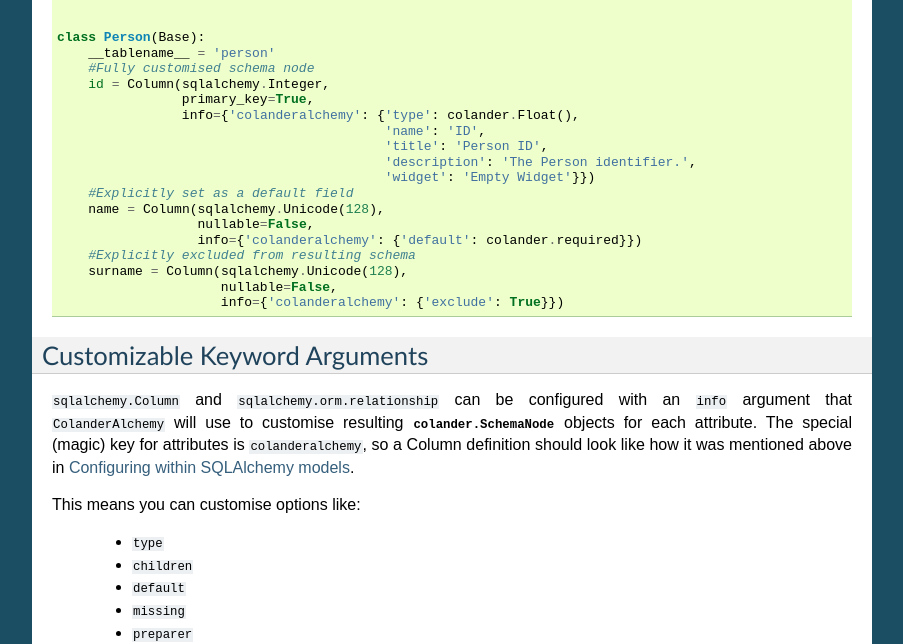
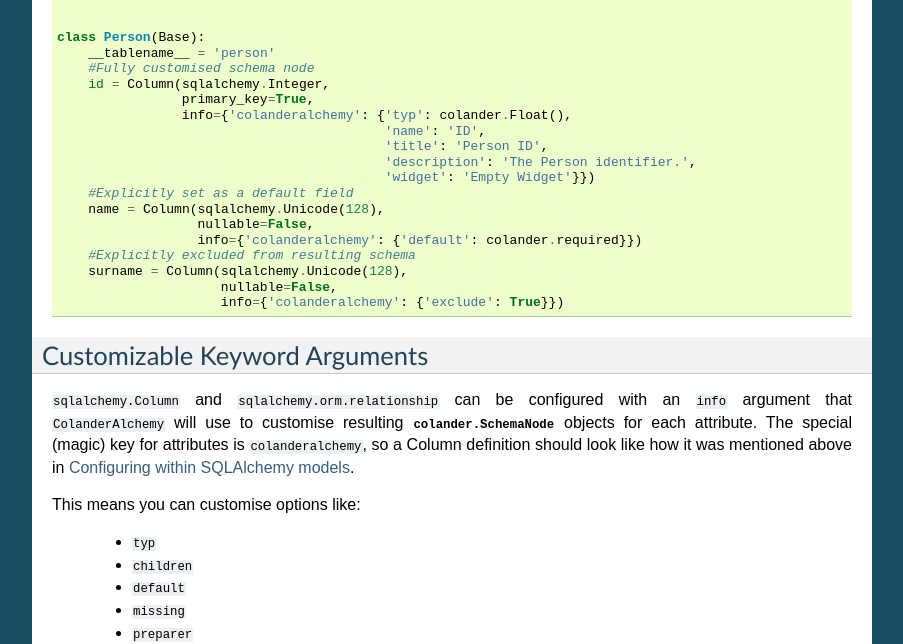
Before and after one commit to stefanofontanelli/ColanderAlchemy, a Sphinx documentation site: the page built from docs/source/customization.rst, in a window 1280 px wide. Shown: the part 1125-1769 px from the top of the page, without its empty margins (198-1101 px from the left). Built offline with Sphinx 7.4.7, drawn with Linux system fonts in a browser that asks for light colours.

Commit message:
documentation fix: typ instead of type
Documentation incorrectly suggested using 'type' key for specifying
colander type in the model.
Colander actually uses 'typ' (probably to avoid name collision with
type builtin).

```diff
--- a/docs/source/customization.rst
+++ b/docs/source/customization.rst
@@ -82,7 +82,7 @@ A full worked example could be like this::
         #Fully customised schema node
         id = Column(sqlalchemy.Integer,
                     primary_key=True,
-                    info={'colanderalchemy': {'type': colander.Float(),
+                    info={'colanderalchemy': {'typ': colander.Float(),
                                               'name': 'ID',
                                               'title': 'Person ID',
                                               'description': 'The Person identifier.',
@@ -110,7 +110,7 @@ definition should look like how it was mentioned above in :ref:`info_argument`.
 
 This means you can customise options like:
 
-    * ``type``
+    * ``typ``
     * ``children``
     * ``default``
     * ``missing``
```
